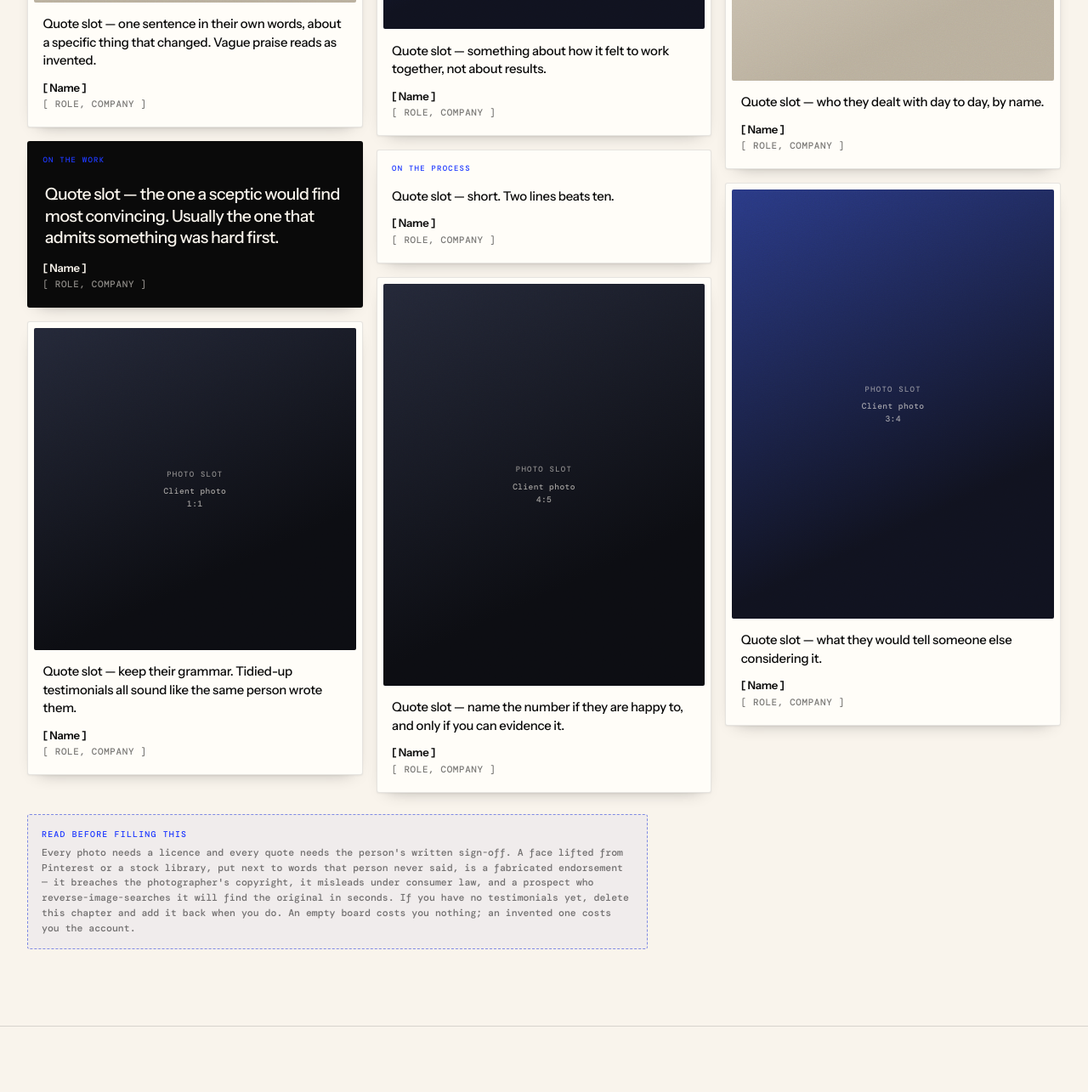
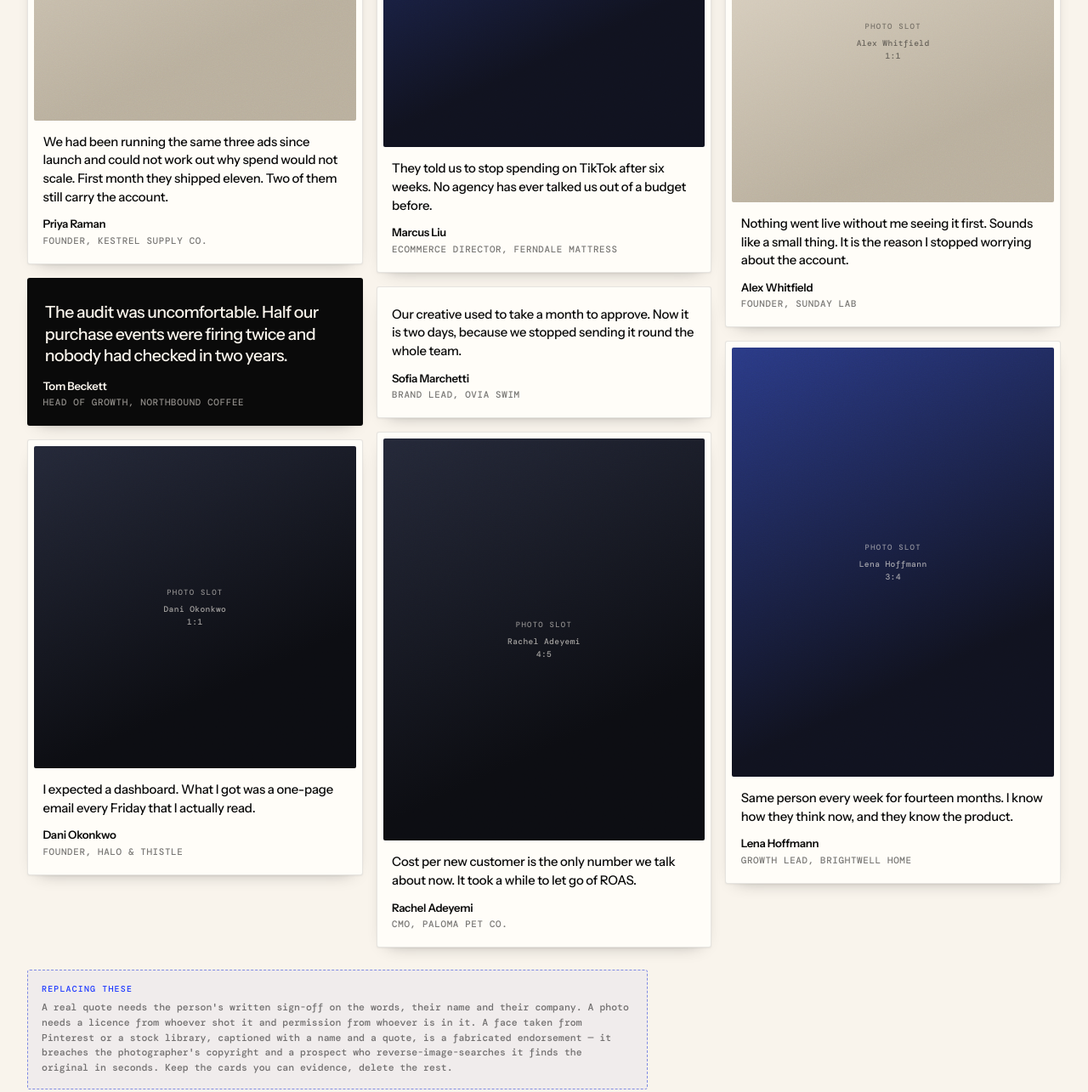
Before and after one commit to suzan-rana/flowmaxxing.agency, a plain HTML site: page index.html in a window 1280 px wide. Shown: the part 8250-9535 px from the top of the page at 85% size. Drawn offline with nearby package versions, Linux system fonts and the light colour scheme.

Commit message:
Fill the testimonial board with sample content
Nine invented names, companies and quotes so the board can be
judged full: six with photo slots, two quote-only cards on black,
one plain.

Carries a visible sample flag stating the quotes are invented and
nobody is a client, plus a comment in the markup and a section in
the README. All three have to go when real quotes replace them.

```diff
--- a/index.html
+++ b/index.html
@@ -398,70 +398,73 @@
         </div>
       </div>
 
+      <p class="sample-flag" role="note">
+        <strong>Sample content.</strong> The names, companies and quotes below are invented, written to show the layout filled. They are not clients and nobody said these words. Replace them with real, signed-off quotes or delete this chapter before the site goes live.
+      </p>
+
+      <!-- SAMPLE DATA. Publishing invented customer reviews as genuine is misleading
+           conduct in most markets and is trivially caught. Replace or delete. -->
       <div class="says">
         <figure class="say">
           <div class="say-photo t-sand" style="aspect-ratio:4/5">
-            <span class="ps"><b>Photo slot</b>Client photo<br>4:5</span>
+            <span class="ps"><b>Photo slot</b>Priya Raman<br>4:5</span>
           </div>
-          <blockquote>Quote slot &mdash; one sentence in their own words, about a specific thing that changed. Vague praise reads as invented.</blockquote>
-          <figcaption><span class="say-name">[ Name ]</span><span class="micro">[ Role, company ]</span></figcaption>
+          <blockquote>We had been running the same three ads since launch and could not work out why spend would not scale. First month they shipped eleven. Two of them still carry the account.</blockquote>
+          <figcaption><span class="say-name">Priya Raman</span><span class="micro">Founder, Kestrel Supply Co.</span></figcaption>
         </figure>
         <figure class="say big">
-          <p class="say-mark">On the work</p>
-          <blockquote>Quote slot &mdash; the one a sceptic would find most convincing. Usually the one that admits something was hard first.</blockquote>
-          <figcaption><span class="say-name">[ Name ]</span><span class="micro">[ Role, company ]</span></figcaption>
+          <blockquote>The audit was uncomfortable. Half our purchase events were firing twice and nobody had checked in two years.</blockquote>
+          <figcaption><span class="say-name">Tom Beckett</span><span class="micro">Head of Growth, Northbound Coffee</span></figcaption>
         </figure>
         <figure class="say">
           <div class="say-photo t-ink" style="aspect-ratio:1/1">
-            <span class="ps"><b>Photo slot</b>Client photo<br>1:1</span>
+            <span class="ps"><b>Photo slot</b>Dani Okonkwo<br>1:1</span>
           </div>
-          <blockquote>Quote slot &mdash; keep their grammar. Tidied-up testimonials all sound like the same person wrote them.</blockquote>
-          <figcaption><span class="say-name">[ Name ]</span><span class="micro">[ Role, company ]</span></figcaption>
+          <blockquote>I expected a dashboard. What I got was a one-page email every Friday that I actually read.</blockquote>
+          <figcaption><span class="say-name">Dani Okonkwo</span><span class="micro">Founder, Halo &amp; Thistle</span></figcaption>
         </figure>
         <figure class="say">
           <div class="say-photo t-blue" style="aspect-ratio:3/4">
-            <span class="ps"><b>Photo slot</b>Shoot still<br>3:4</span>
+            <span class="ps"><b>Photo slot</b>Marcus Liu<br>3:4</span>
           </div>
-          <blockquote>Quote slot &mdash; something about how it felt to work together, not about results.</blockquote>
-          <figcaption><span class="say-name">[ Name ]</span><span class="micro">[ Role, company ]</span></figcaption>
+          <blockquote>They told us to stop spending on TikTok after six weeks. No agency has ever talked us out of a budget before.</blockquote>
+          <figcaption><span class="say-name">Marcus Liu</span><span class="micro">Ecommerce Director, Ferndale Mattress</span></figcaption>
         </figure>
         <figure class="say">
-          <p class="say-mark">On the process</p>
-          <blockquote>Quote slot &mdash; short. Two lines beats ten.</blockquote>
-          <figcaption><span class="say-name">[ Name ]</span><span class="micro">[ Role, company ]</span></figcaption>
+          <blockquote>Our creative used to take a month to approve. Now it is two days, because we stopped sending it round the whole team.</blockquote>
+          <figcaption><span class="say-name">Sofia Marchetti</span><span class="micro">Brand Lead, Ovia Swim</span></figcaption>
         </figure>
         <figure class="say">
           <div class="say-photo t-ink" style="aspect-ratio:4/5">
-            <span class="ps"><b>Photo slot</b>Client photo<br>4:5</span>
+            <span class="ps"><b>Photo slot</b>Rachel Adeyemi<br>4:5</span>
           </div>
-          <blockquote>Quote slot &mdash; name the number if they are happy to, and only if you can evidence it.</blockquote>
-          <figcaption><span class="say-name">[ Name ]</span><span class="micro">[ Role, company ]</span></figcaption>
+          <blockquote>Cost per new customer is the only number we talk about now. It took a while to let go of ROAS.</blockquote>
+          <figcaption><span class="say-name">Rachel Adeyemi</span><span class="micro">CMO, Paloma Pet Co.</span></figcaption>
         </figure>
         <figure class="say big">
-          <p class="say-mark">On the outcome</p>
-          <blockquote>Quote slot &mdash; a line about what they expected versus what happened.</blockquote>
-          <figcaption><span class="say-name">[ Name ]</span><span class="micro">[ Role, company ]</span></figcaption>
+          <blockquote>The hooks come straight out of our own reviews. Obvious in hindsight. Nobody else had done it.</blockquote>
+          <figcaption><span class="say-name">James Ferreira</span><span class="micro">Founder, Mirepoix</span></figcaption>
         </figure>
         <figure class="say">
           <div class="say-photo t-sand" style="aspect-ratio:1/1">
-            <span class="ps"><b>Photo slot</b>Team photo<br>1:1</span>
+            <span class="ps"><b>Photo slot</b>Alex Whitfield<br>1:1</span>
           </div>
-          <blockquote>Quote slot &mdash; who they dealt with day to day, by name.</blockquote>
-          <figcaption><span class="say-name">[ Name ]</span><span class="micro">[ Role, company ]</span></figcaption>
+          <blockquote>Nothing went live without me seeing it first. Sounds like a small thing. It is the reason I stopped worrying about the account.</blockquote>
+          <figcaption><span class="say-name">Alex Whitfield</span><span class="micro">Founder, Sunday Lab</span></figcaption>
         </figure>
         <figure class="say">
           <div class="say-photo t-blue" style="aspect-ratio:3/4">
-            <span class="ps"><b>Photo slot</b>Client photo<br>3:4</span>
+            <span class="ps"><b>Photo slot</b>Lena Hoffmann<br>3:4</span>
           </div>
-          <blockquote>Quote slot &mdash; what they would tell someone else considering it.</blockquote>
-          <figcaption><span class="say-name">[ Name ]</span><span class="micro">[ Role, company ]</span></figcaption>
+          <blockquote>Same person every week for fourteen months. I know how they think now, and they know the product.</blockquote>
+          <figcaption><span class="say-name">Lena Hoffmann</span><span class="micro">Growth Lead, Brightwell Home</span></figcaption>
         </figure>
       </div>
 
       <div style="margin-top:1.6rem;max-width:68ch">
         <div class="slot">
-          <b>Read before filling this</b>
-          Every photo needs a licence and every quote needs the person's written sign-off. A face lifted from Pinterest or a stock library, put next to words that person never said, is a fabricated endorsement &mdash; it breaches the photographer's copyright, it misleads under consumer law, and a prospect who reverse-image-searches it will find the original in seconds. If you have no testimonials yet, delete this chapter and add it back when you do. An empty board costs you nothing; an invented one costs you the account.
+          <b>Replacing these</b>
+          A real quote needs the person's written sign-off on the words, their name and their company. A photo needs a licence from whoever shot it and permission from whoever is in it. A face taken from Pinterest or a stock library, captioned with a name and a quote, is a fabricated endorsement &mdash; it breaches the photographer's copyright and a prospect who reverse-image-searches it finds the original in seconds. Keep the cards you can evidence, delete the rest.
         </div>
       </div>
     </div>
--- a/styles.css
+++ b/styles.css
@@ -359,3 +359,11 @@ body::before{
 .pin-media img{position:absolute;inset:0;width:100%;height:100%;object-fit:cover;z-index:0}
 .pin-client{font-family:var(--f-mono);font-size:.58rem;text-transform:uppercase;letter-spacing:.12em;color:var(--ink)}
 .pin-cap .pin-plat{opacity:.75}
+
+.sample-flag{
+  margin:clamp(1.8rem,3.5vw,2.4rem) 0 0;padding:.85rem 1rem;max-width:72ch;
+  border:1px solid var(--accent);border-left-width:3px;border-radius:3px;
+  background:color-mix(in srgb,var(--accent) 7%,transparent);
+  font-family:var(--f-mono);font-size:.72rem;line-height:1.55;color:var(--muted);
+}
+.sample-flag strong{color:var(--accent);font-weight:500;text-transform:uppercase;letter-spacing:.1em;font-size:.66rem}
```
Also changed, not shown: 1 other file.
